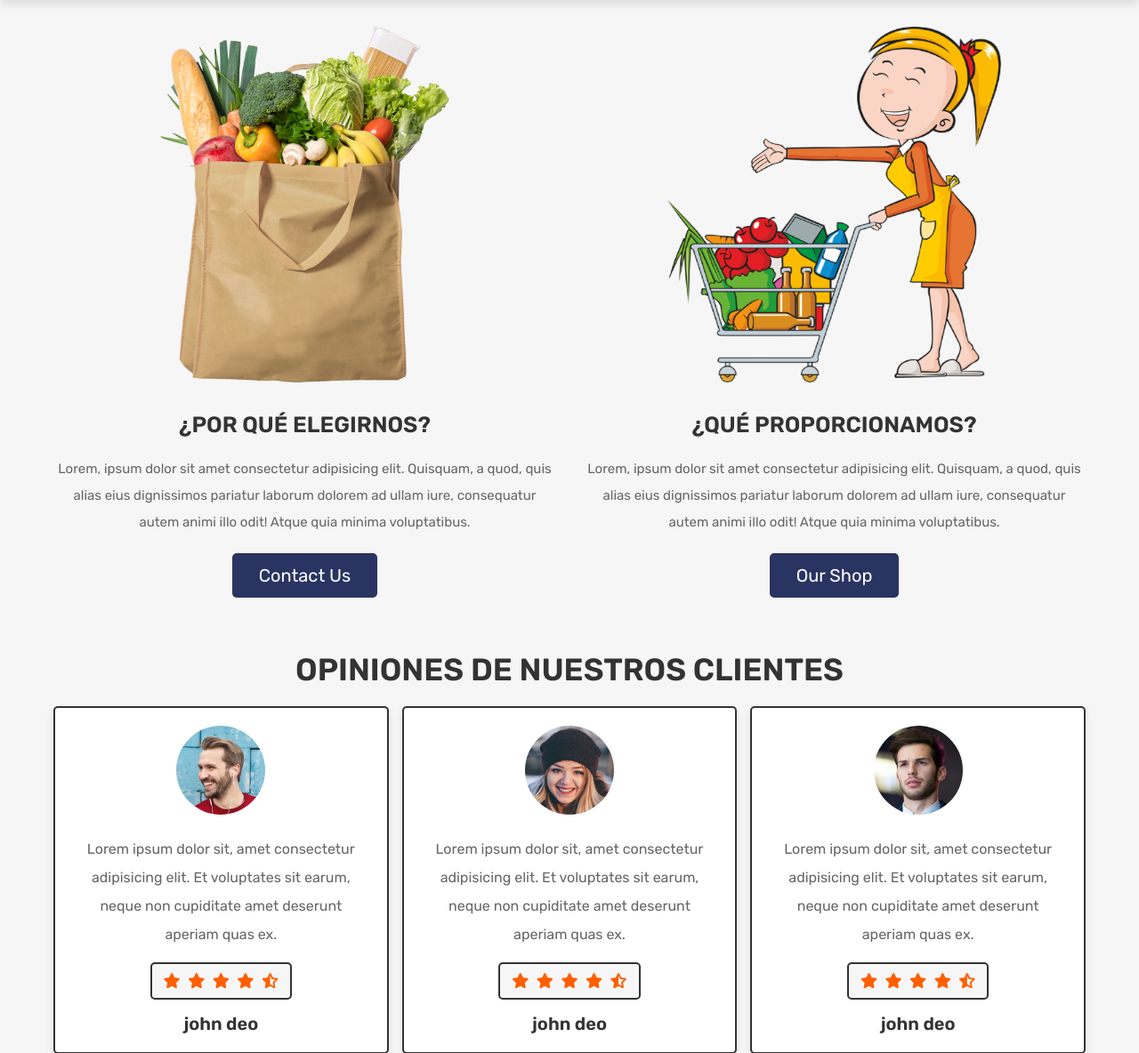
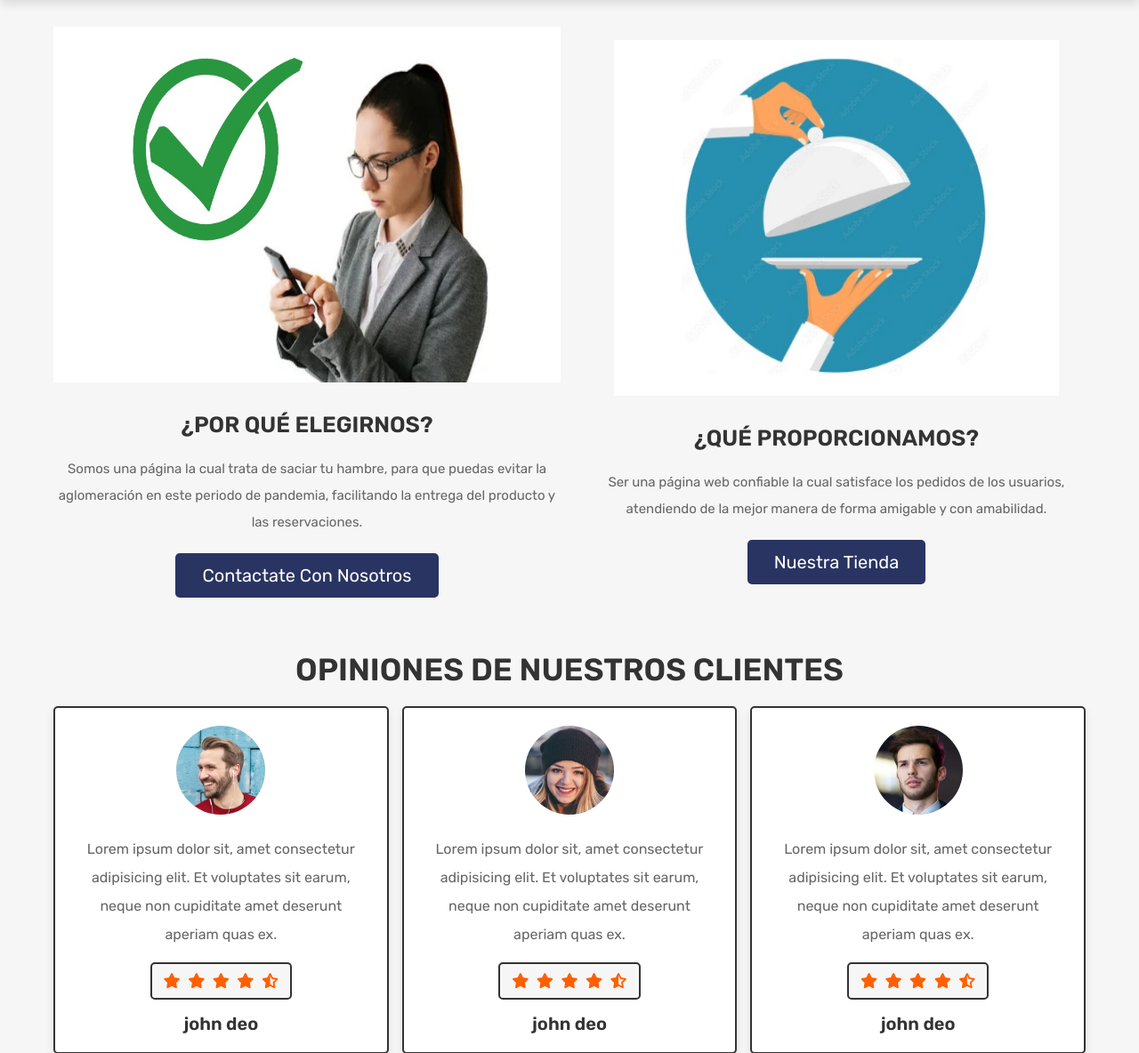
Before and after one commit to Foodcdb/CREAJ, a PHP site: page /about.php in a window 1280 px wide. Shown: the part 69-1253 px from the top of the page at 89% size. Run offline with PHP 8.4, Linux system fonts and the light colour scheme; a user stored in the database is signed in; data comes from the database, SQL or seed files in the repository; data that the repository does not hold is empty; some libraries are stand-ins or nearby versions.

Commit message:
Imagenes
Imagenes y cambio a español

```diff
--- a/about.php
+++ b/about.php
@@ -39,17 +39,17 @@ if(!isset($user_id)){
    <div class="row">
 
       <div class="box">
-         <img src="images/about-img-1.png" alt="">
+         <img src="images/about-img-1.jpg" high="617" width="570">
          <h3>¿Por qué elegirnos?</h3>
-         <p>Lorem, ipsum dolor sit amet consectetur adipisicing elit. Quisquam, a quod, quis alias eius dignissimos pariatur laborum dolorem ad ullam iure, consequatur autem animi illo odit! Atque quia minima voluptatibus.</p>
-         <a href="contact.php" class="btn">contact us</a>
+         <p>Somos una página la cual trata de saciar tu hambre, para que puedas evitar la aglomeración en este periodo de pandemia, facilitando la entrega del  producto y las reservaciones.</p>
+         <a href="contact.php" class="btn">Contactate con nosotros</a>
       </div>
 
       <div class="box">
-         <img src="images/about-img-2.png" alt="">
+         <img src="images/about-img-2.jpg" high="534" width="500">
          <h3>¿Qué proporcionamos?</h3>
-         <p>Lorem, ipsum dolor sit amet consectetur adipisicing elit. Quisquam, a quod, quis alias eius dignissimos pariatur laborum dolorem ad ullam iure, consequatur autem animi illo odit! Atque quia minima voluptatibus.</p>
-         <a href="shop.php" class="btn">our shop</a>
+         <p>Ser una página web confiable la cual satisface los pedidos de los usuarios, atendiendo de la mejor manera de forma amigable y con amabilidad.</p>
+         <a href="shop.php" class="btn">Nuestra tienda</a>
       </div>
 
    </div>
```
Also changed, not shown: images/about-img-1.jpg (added), images/about-img-1.png (deleted), images/about-img-2.jpg (added), images/about-img-2.png (deleted).
